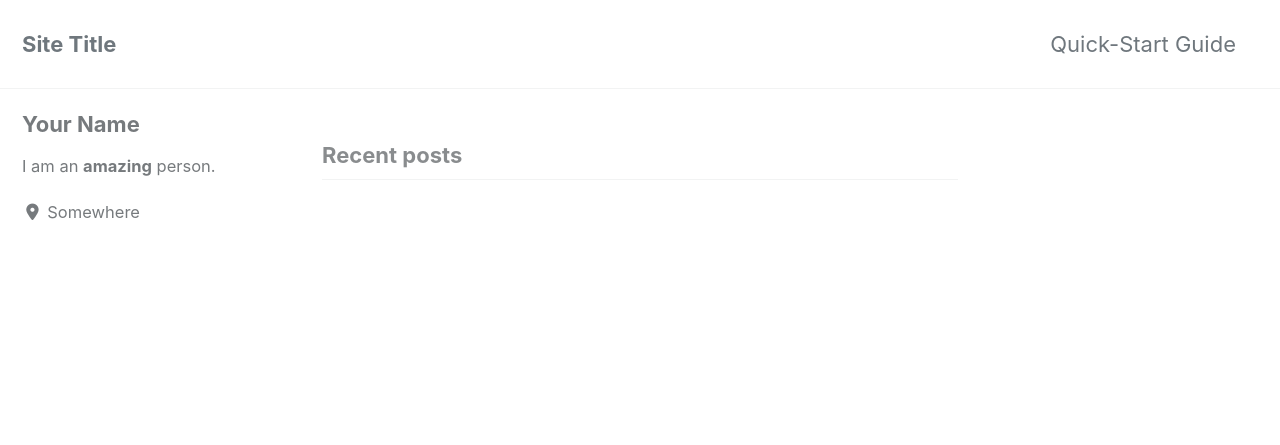
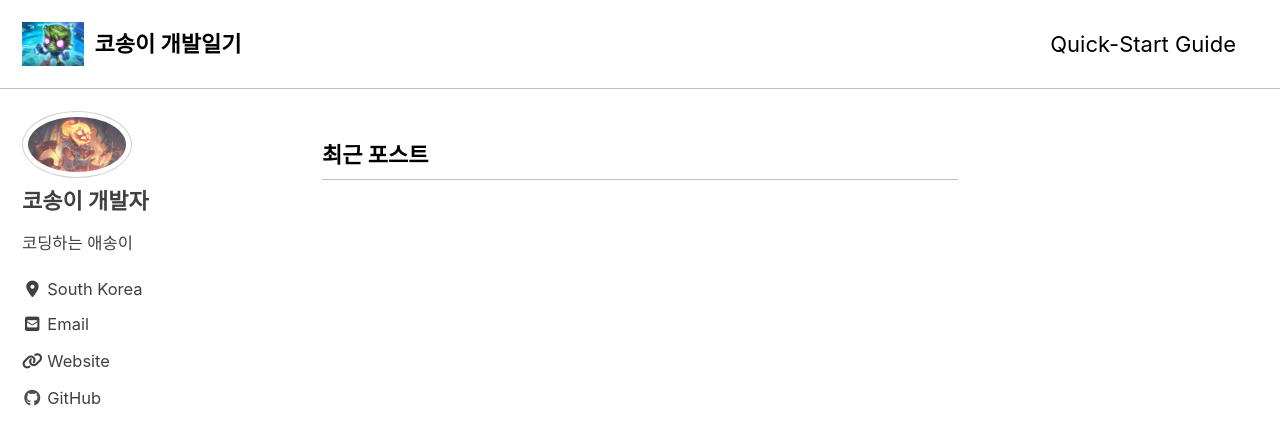
Before and after one commit to Bak-Dongwon/Bak-Dongwon.github.io, a Jekyll site: the page built from index.html, in a window 1280 px wide and 900 px high. Shown: the top 445 px of the window. Built offline with Jekyll 4.4.1, drawn with Linux system fonts in a browser that asks for light colours; cached includes are drawn as plain includes; nearby versions of some CDN libraries; the list of posts is cut into pages by our own code; some of the changed text lies outside the part shown.

Commit message:
edit yml

```diff
--- a/_config.yml
+++ b/_config.yml
@@ -12,27 +12,31 @@
 
 # theme                  : "minimal-mistakes-jekyll"
 # remote_theme           : "mmistakes/minimal-mistakes"
-minimal_mistakes_skin    : "default" # "air", "aqua", "contrast", "dark", "dirt", "neon", "mint", "plum", "sunrise"
+minimal_mistakes_skin    : "contrast" # "air", "aqua", "contrast", "dark", "dirt", "neon", "mint", "plum", "sunrise"
 
 # Site Settings
-locale                   : "en-US"
-title                    : "Site Title"
+locale                   : "ko"
+title                    : "코송이 개발일기"
 title_separator          : "-"
 subtitle                 : # site tagline that appears below site title in masthead
-name                     : "Your Name"
-description              : "An amazing website."
-url                      : # the base hostname & protocol for your site e.g. "https://mmistakes.github.io"
+name                     : "코송이 개발자"
+description              : "이것저것 기록하는 습관을 가지자"
+url                      : "https://bak-dongwon.github.io/"
+  # the base hostname & protocol for your site e.g. "https://mmistakes.github.io"
 baseurl                  : # the subpath of your site, e.g. "/blog"
 repository               : # GitHub username/repo-name e.g. "mmistakes/minimal-mistakes"
 teaser                   : # path of fallback teaser image, e.g. "/assets/images/500x300.png"
-logo                     : # path of logo image to display in the masthead, e.g. "/assets/images/88x88.png"
+logo                     : "/assets/images/logo.png"
+  # path of logo image to display in the masthead, e.g. "/assets/images/88x88.png"
 masthead_title           : # overrides the website title displayed in the masthead, use " " for no title
 # breadcrumbs            : false # true, false (default)
 words_per_minute         : 200
 comments:
-  provider               : # false (default), "disqus", "discourse", "facebook", "staticman", "staticman_v2", "utterances", "custom"
+  provider               : "disqus"
+    # false (default), "disqus", "discourse", "facebook", "staticman", "staticman_v2", "utterances", "custom"
   disqus:
-    shortname            : # https://help.disqus.com/customer/portal/articles/466208-what-s-a-shortname-
+    shortname            : "https-bak-dongwon-github-io"
+      # https://help.disqus.com/customer/portal/articles/466208-what-s-a-shortname-
   discourse:
     server               : # https://meta.discourse.org/t/embedding-discourse-comments-via-javascript/31963 , e.g.: meta.discourse.org
   facebook:
@@ -107,29 +111,30 @@ analytics:
 
 # Site Author
 author:
-  name             : "Your Name"
-  avatar           : # path of avatar image, e.g. "/assets/images/bio-photo.jpg"
-  bio              : "I am an **amazing** person."
-  location         : "Somewhere"
+  name             : "코송이 개발자"
+  avatar           : "/assets/images/mumu.jpg"
+    # path of avatar image, e.g. "/assets/images/bio-photo.jpg"
+  bio              : "코딩하는 애송이"
+  location         : "South Korea"
   email            :
   links:
     - label: "Email"
       icon: "fas fa-fw fa-envelope-square"
-      # url: mailto:your.name@email.com
+      url: koreabdw77@gmail.com
     - label: "Website"
       icon: "fas fa-fw fa-link"
-      # url: "https://your-website.com"
-    - label: "Twitter"
-      icon: "fab fa-fw fa-twitter-square"
+      url: "https://bak-dongwon.github.io/"
+    # - label: "Twitter"
+      # icon: "fab fa-fw fa-twitter-square"
       # url: "https://twitter.com/"
-    - label: "Facebook"
-      icon: "fab fa-fw fa-facebook-square"
+    # - label: "Facebook"
+      # icon: "fab fa-fw fa-facebook-square"
       # url: "https://facebook.com/"
     - label: "GitHub"
       icon: "fab fa-fw fa-github"
-      # url: "https://github.com/"
-    - label: "Instagram"
-      icon: "fab fa-fw fa-instagram"
+      url: "https://github.com/Bak-Dongwon"
+    # - label: "Instagram"
+      # icon: "fab fa-fw fa-instagram"
       # url: "https://instagram.com/"
 
 # Site Footer
@@ -290,6 +295,18 @@ defaults:
       layout: single
       author_profile: true
       read_time: true
-      comments: # true
+      comments: true
       share: true
       related: true
+
+  # _pages
+  - scope:
+      path: ""
+      type: pages
+    values:
+      layout: single
+      author_profile: true
+      read_time: false
+      comments: false
+      share: true
+      related: false
```
Also changed, not shown: assets/images/logo.png (added), assets/images/mumu.jpg (added).
